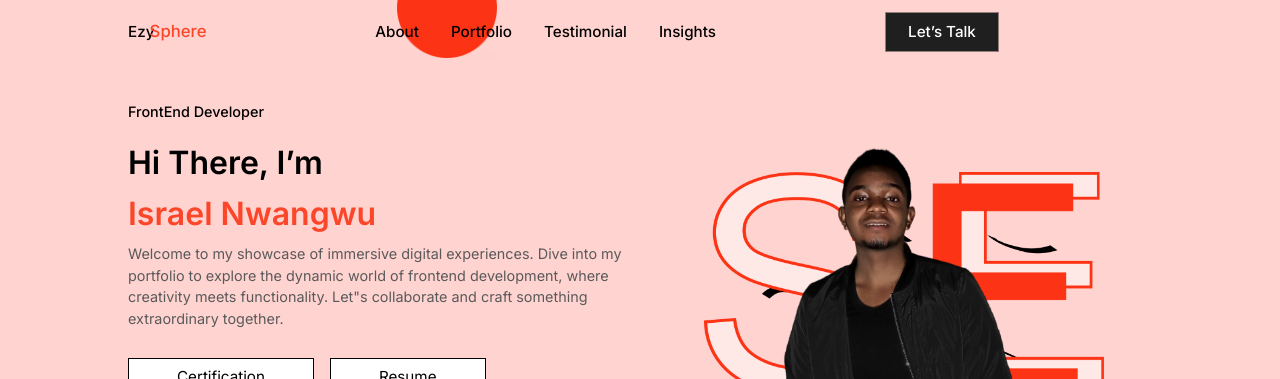
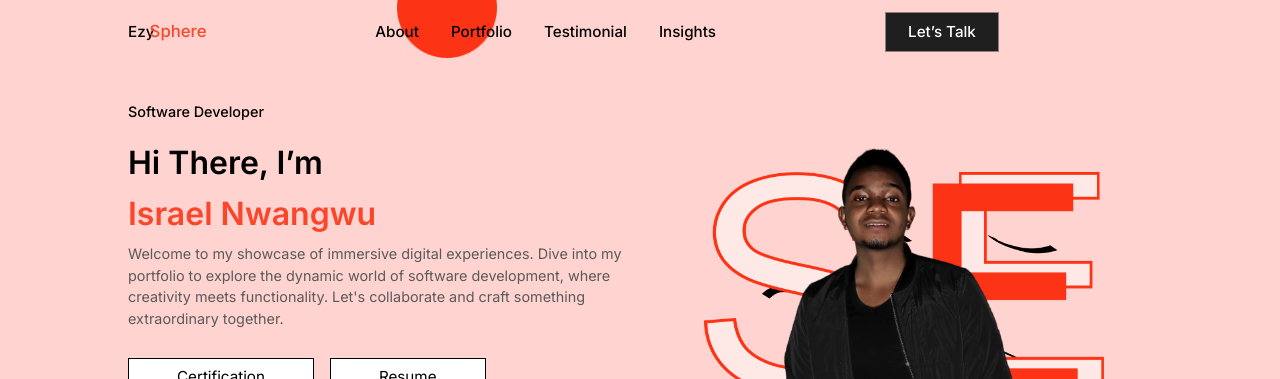
Before and after one commit to IsraelIyke/IsraelNwangwu, a Next.js app: page / in a window 1280 px wide. Shown: the top 379 px of the page. Built offline with nearby package versions, Linux system fonts and the light colour scheme; a web font is replaced by a local one.

Commit message:
Update Banner.js

```diff
--- a/app/components/Banner.js
+++ b/app/components/Banner.js
@@ -5,32 +5,31 @@ export default function Banner() {
   return (
     <div id="banner" className="banner-container">
       <div className="banner-text">
-        <div className="banner-role">FrontEnd Developer</div>
+        <div className="banner-role">Software Developer</div>
         <div className="banner-intro">Hi There, I&rsquo;m</div>
         <div className="banner-name">Israel Nwangwu</div>
         <div className="banner-cta">
           Welcome to my showcase of immersive digital experiences. Dive into my
-          portfolio to explore the dynamic world of frontend development, where
-          creativity meets functionality. Let&quot;s collaborate and craft
+          portfolio to explore the dynamic world of software development, where
+          creativity meets functionality. Let&apos;s collaborate and craft
           something extraordinary together.
         </div>
         <div className=" flex flex-col items-start">
           <div className="banner-cta-btn">
             <a
-              href="/images/cert.png"
-              download="Nwangwu-Israel-Certification.png"
-            >
+              href="https://drive.google.com/drive/folders/1RDXknPis5x9BfbGS1uEBx4fmoXTub2Or?usp=drive_link"
+              >
               <button className="banner-resume">Certification</button>
             </a>
             <a
-              href="/CV/Nwangwu-Israel-CV.pdf"
-              download="Nwangwu-Israel-CV.pdf"
+              href="/CV/Nwangwu_Israel_CV.pdf"
+              download="Nwangwu_Israel_CV.pdf"
             >
               <button className="banner-resume ml-[1rem]">Resume</button>
             </a>
           </div>
           <div className="">
-            <a href="mailto:nwangwujeremy@gmail.com">
+            <a href="mailto:nwangwuisrael@gmail.com">
               <button className="banner-hire-me">Hire Me</button>
             </a>
           </div>
```
